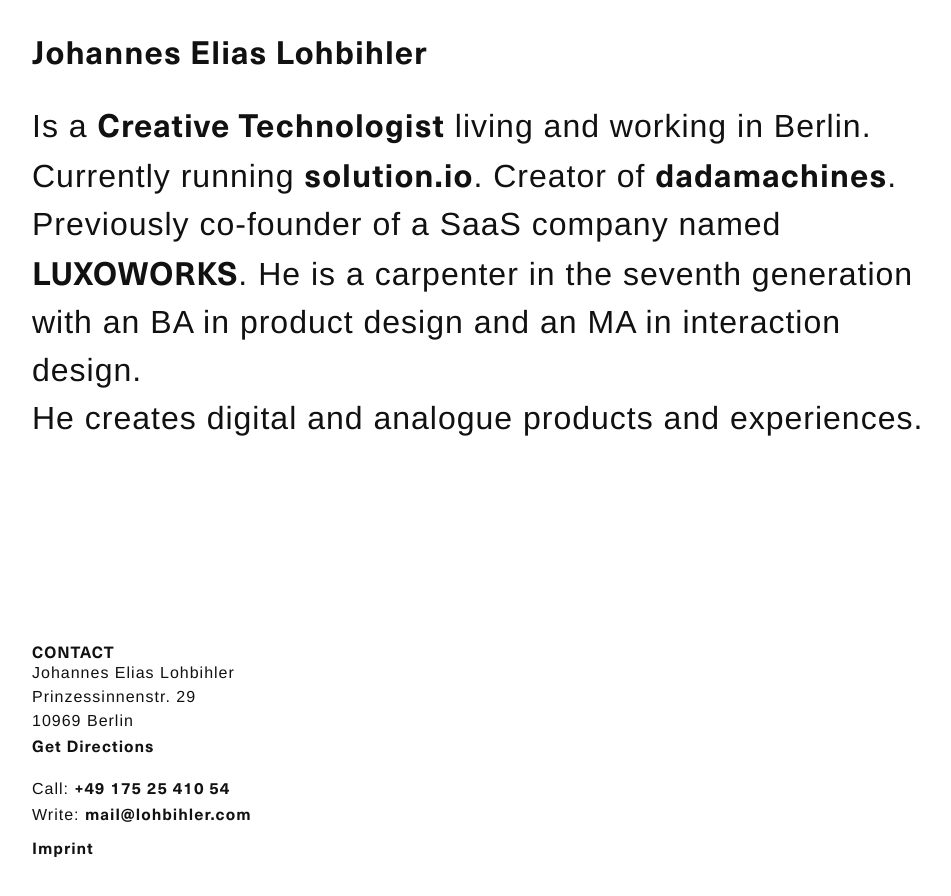
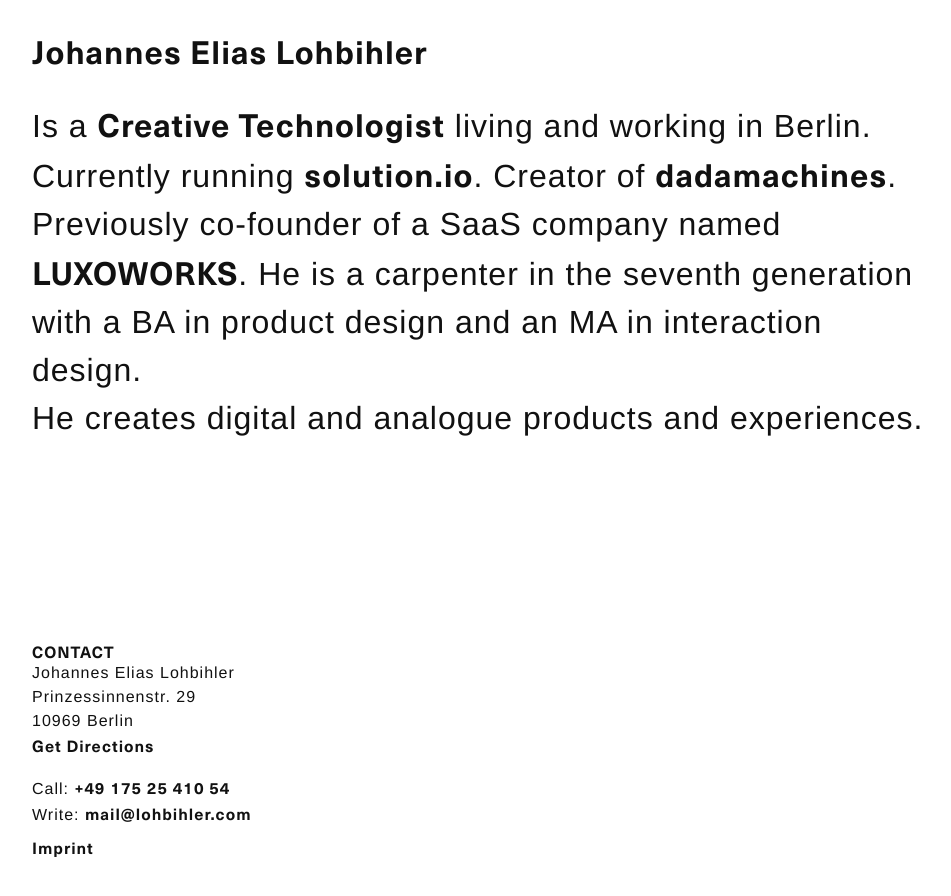
Before and after one commit to nevvkid/lohbihler.com, a Jekyll site: the page built from index.html, in a window 1280 px wide. Shown: the top 896 px of the page, without its empty margins (0-951 px from the left). Built offline with Jekyll 4.4.1, drawn with Linux system fonts in a browser that asks for light colours; nearby versions of some CDN libraries; some web fonts are replaced.

Commit message:
fix typo

```diff
--- a/_config.yml
+++ b/_config.yml
@@ -2,7 +2,7 @@
 title: Johannes Elias Lohbihler
 email: mail@lohbihler.com
 description: > # this means to ignore newlines until "baseurl:"
-  Is a Creative Technologist living and working in Berlin. Currently running solution.io. Creator of dadamachines. Previously co-founder of a SaaS company named LUXOWORKS. He is a carpenter in the seventh generation with an BA in product design and an MA in interaction design. He creates digital and analogue products and experiences.
+  Is a Creative Technologist living and working in Berlin. Currently running solution.io. Creator of dadamachines. Previously co-founder of a SaaS company named LUXOWORKS. He is a carpenter in the seventh generation with a BA in product design and an MA in interaction design. He creates digital and analogue products and experiences.
 baseurl: "" # the subpath of your site, e.g. /blog
 url: "http://lohbihler.com" # the base hostname & protocol for your site
 twitter:
--- a/index.html
+++ b/index.html
@@ -7,4 +7,4 @@
 <p class="large">Is a <strong>Creative Technologist</strong> living and working in Berlin.
 Currently running <a href="http://solution.io" target="_blank">solution.io</a>. Creator of <a href="http://dadamachines.com" target="_blank">dadamachines</a>.
 Previously co-founder of a SaaS company named <a href="http://www.luxoworks.com" target="_blank">LUXOWORKS</a>.
-He is a carpenter in the seventh generation with an BA in product design and an MA in interaction design. <br>He creates digital and analogue products and experiences. </p>
+He is a carpenter in the seventh generation with a BA in product design and an MA in interaction design. <br>He creates digital and analogue products and experiences. </p>
```
